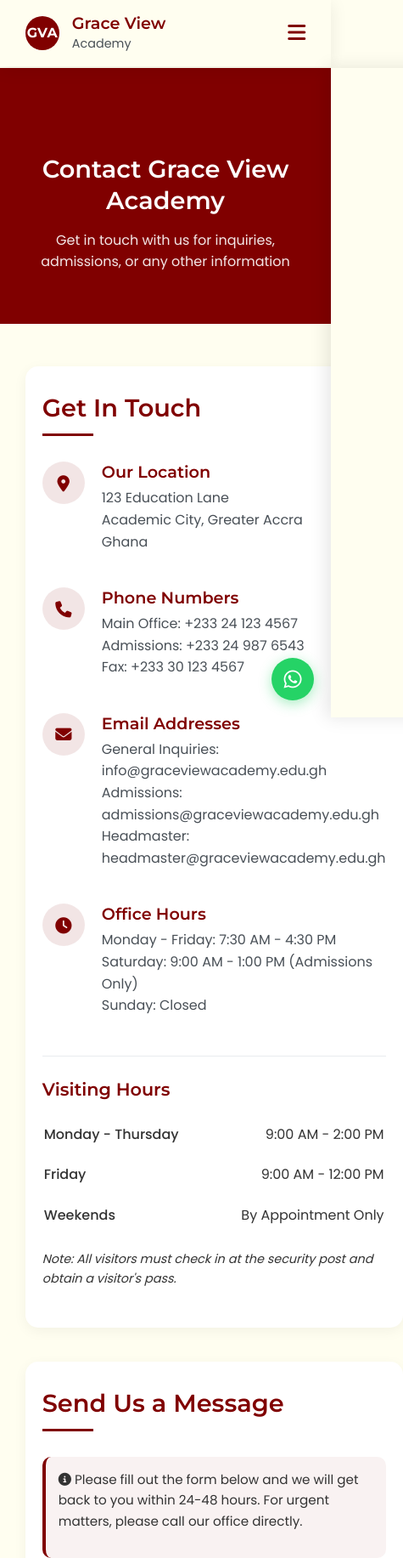
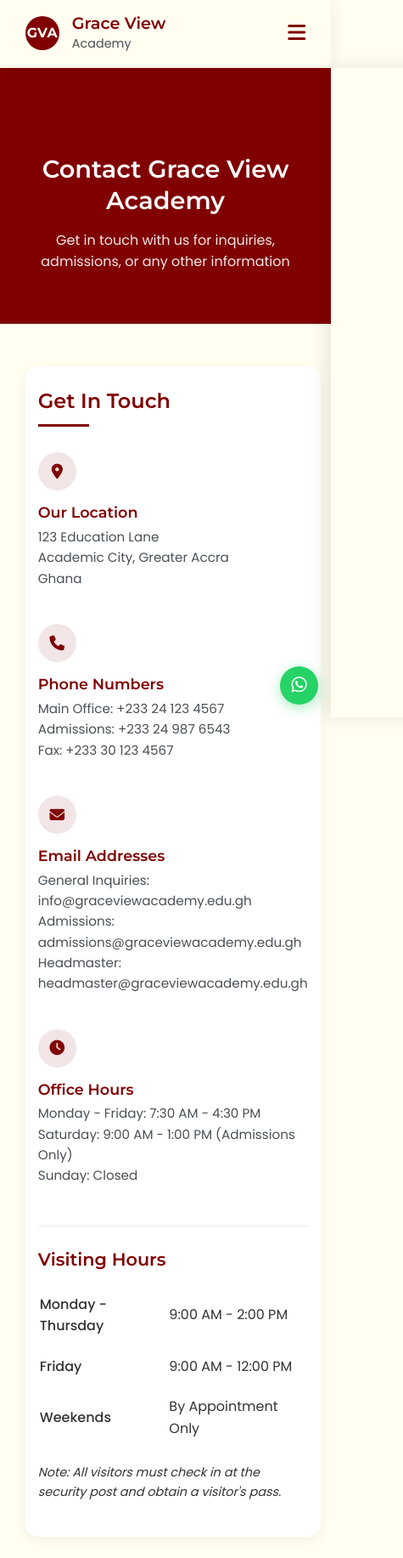
Before and after one commit to dev-ramadan1/grace-view-academy, a plain HTML site: page contact.html in a window 390 px wide. Shown: the top 1833 px of the page at 85% size, 475 px wide, since content can reach past the window. Drawn offline with Linux system fonts and the light colour scheme.

Commit message:
Update contact.html

```diff
--- a/contact.html
+++ b/contact.html
@@ -316,6 +316,7 @@
             color: var(--dark-gray);
         }
 
+        /* Responsive Fixes */
         @media (max-width: 991px) {
             .contact-container {
                 grid-template-columns: 1fr;
@@ -338,6 +339,26 @@
                 padding: 30px 20px;
             }
 
+            .contact-item {
+                flex-direction: column;
+                gap: 15px;
+                align-items: flex-start;
+            }
+
+            .contact-icon {
+                width: 45px;
+                height: 45px;
+                font-size: 1.1rem;
+            }
+
+            .contact-text h4 {
+                font-size: 1.1rem;
+            }
+
+            .contact-text p {
+                font-size: 0.95rem;
+            }
+
             .map-overlay {
                 position: relative;
                 top: 0;
@@ -346,12 +367,62 @@
                 margin-bottom: 20px;
             }
 
+            .map-container {
+                height: 350px;
+            }
+
             .whatsapp-float {
                 bottom: 20px;
                 right: 20px;
                 width: 50px;
                 height: 50px;
                 font-size: 1.5rem;
+            }
+
+            .hours-table td:last-child {
+                text-align: left;
+            }
+
+            .btn-submit {
+                width: 100%;
+                justify-content: center;
+            }
+        }
+
+        @media (max-width: 480px) {
+            .contact-info-card,
+            .contact-form-card {
+                padding: 25px 15px;
+            }
+
+            .contact-info-card h2,
+            .contact-form-card h2 {
+                font-size: 1.5rem;
+            }
+
+            .map-container {
+                height: 300px;
+            }
+
+            .map-placeholder i {
+                font-size: 3rem;
+            }
+
+            .dept-grid {
+                grid-template-columns: 1fr;
+                gap: 20px;
+            }
+
+            .whatsapp-float {
+                bottom: 15px;
+                right: 15px;
+                width: 45px;
+                height: 45px;
+                font-size: 1.3rem;
+            }
+
+            .form-control {
+                padding: 12px 15px;
             }
         }
     </style>
@@ -613,7 +684,7 @@
                     <a href="index.html" class="logo">
                         <div class="logo-circle">GVA</div>
                         <div class="logo-text">
-                            <h2 class="fname">Grace View</h2>
+                            <h2>Grace View</h2>
                             <p>Academy</p>
                         </div>
                     </a>
```
